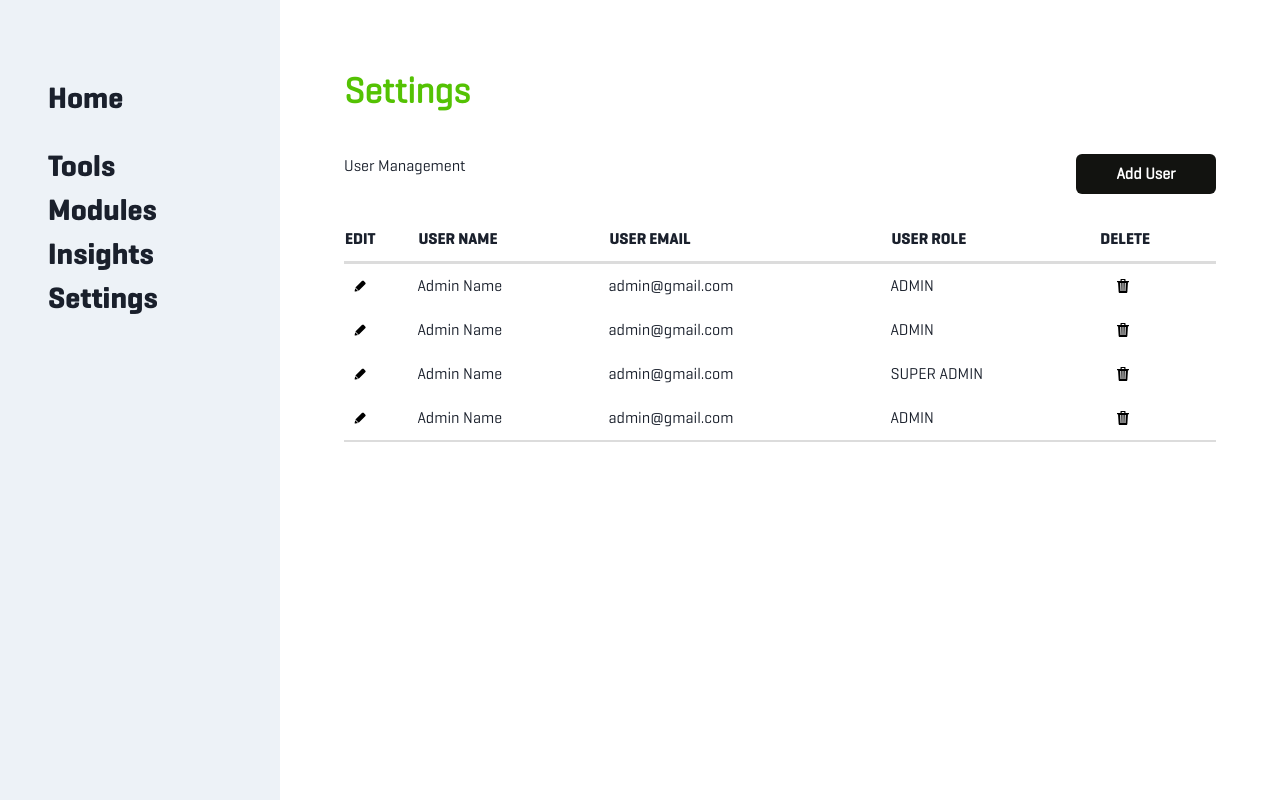
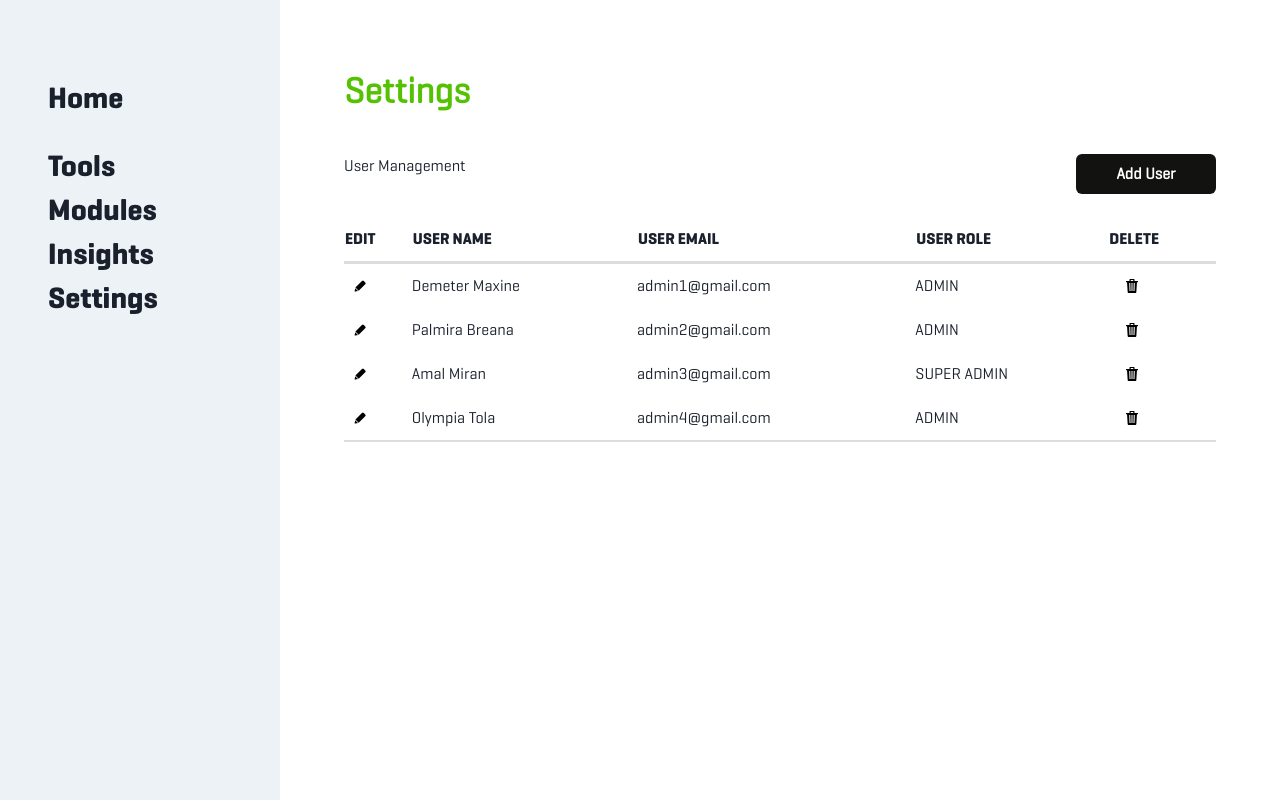
Before and after one commit to uwblueprint/headsupguys, a Next.js app: page /admin/settings in a window 1280 px wide. Built offline with nearby package versions, Linux system fonts and the light colour scheme.

Commit message:
update mock admin data

```diff
--- a/data/adminUsers.ts
+++ b/data/adminUsers.ts
@@ -1,22 +1,22 @@
 const adminUsers = [
     {
-        name: "Admin Name",
-        email: "admin@gmail.com",
+        name: "Demeter Maxine",
+        email: "admin1@gmail.com",
         role: "ADMIN",
     },
     {
-        name: "Admin Name",
-        email: "admin@gmail.com",
+        name: "Palmira Breana",
+        email: "admin2@gmail.com",
         role: "ADMIN",
     },
     {
-        name: "Admin Name",
-        email: "admin@gmail.com",
+        name: "Amal Miran",
+        email: "admin3@gmail.com",
         role: "SUPER ADMIN",
     },
     {
-        name: "Admin Name",
-        email: "admin@gmail.com",
+        name: "Olympia Tola",
+        email: "admin4@gmail.com",
         role: "ADMIN",
     },
 ];
```
